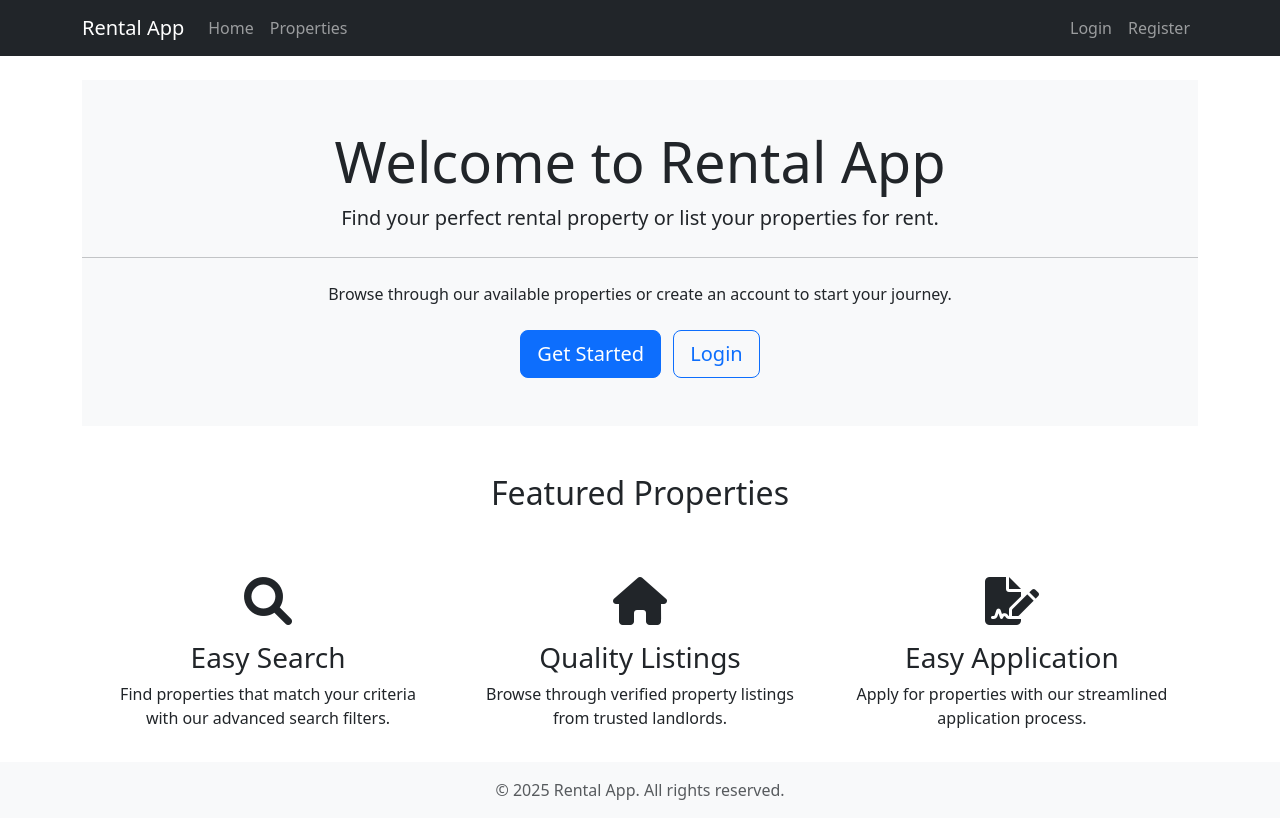
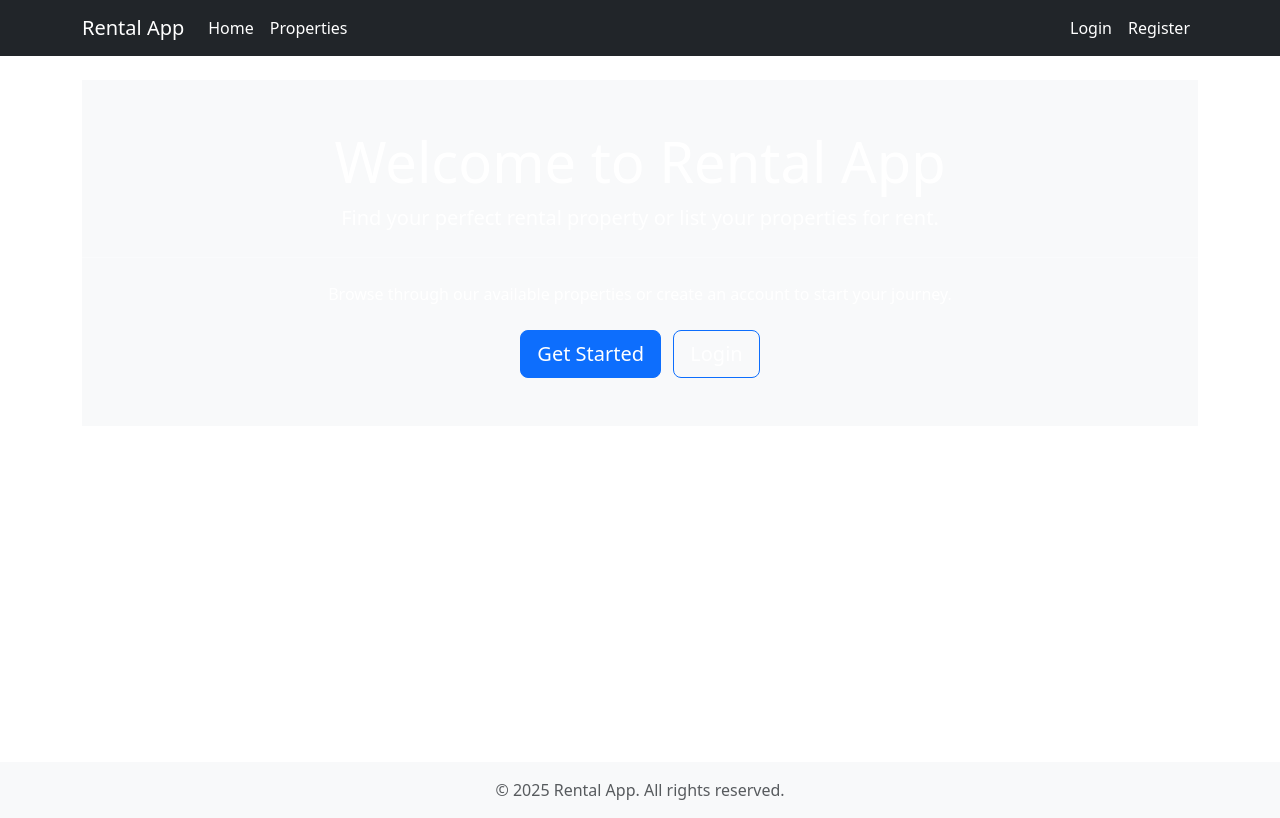
Before and after one commit to nabi0301/rental-app, a Flask app: page / in a window 1280 px wide. Run offline with Flask 3, Linux system fonts and the light colour scheme; data that the repository does not hold is empty; some libraries are stand-ins or nearby versions.

Commit message:
Style: set global font color to white

```diff
--- a/app/static/css/style.css
+++ b/app/static/css/style.css
@@ -3,6 +3,12 @@ body {
     min-height: 100vh;
     display: flex;
     flex-direction: column;
+}
+
+/* Force project-wide font color to white for better contrast */
+/* Use a strong selector and !important sparingly to override inline or library styles */
+body, body * {
+    color: #ffffff !important;
 }
 
 main {
```
